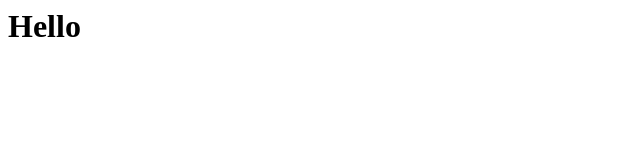
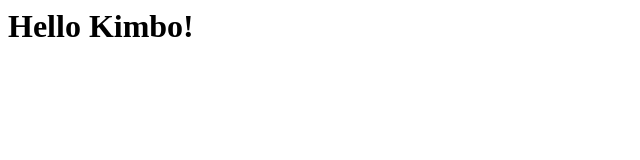
Before and after one commit to kimjarvis/skills-code-with-codespaces, a plain HTML site: page index.html in a window 1280 px wide. Shown: the whole page, without its empty margins (0-640 px from the left). Drawn offline with Linux system fonts and the light colour scheme.

Commit message:
change the name

```diff
--- a/index.html
+++ b/index.html
@@ -1,3 +1,3 @@
 <html>
-  <h1>Hello</h1>
+  <h1>Hello Kimbo!</h1>
 </html>
```
